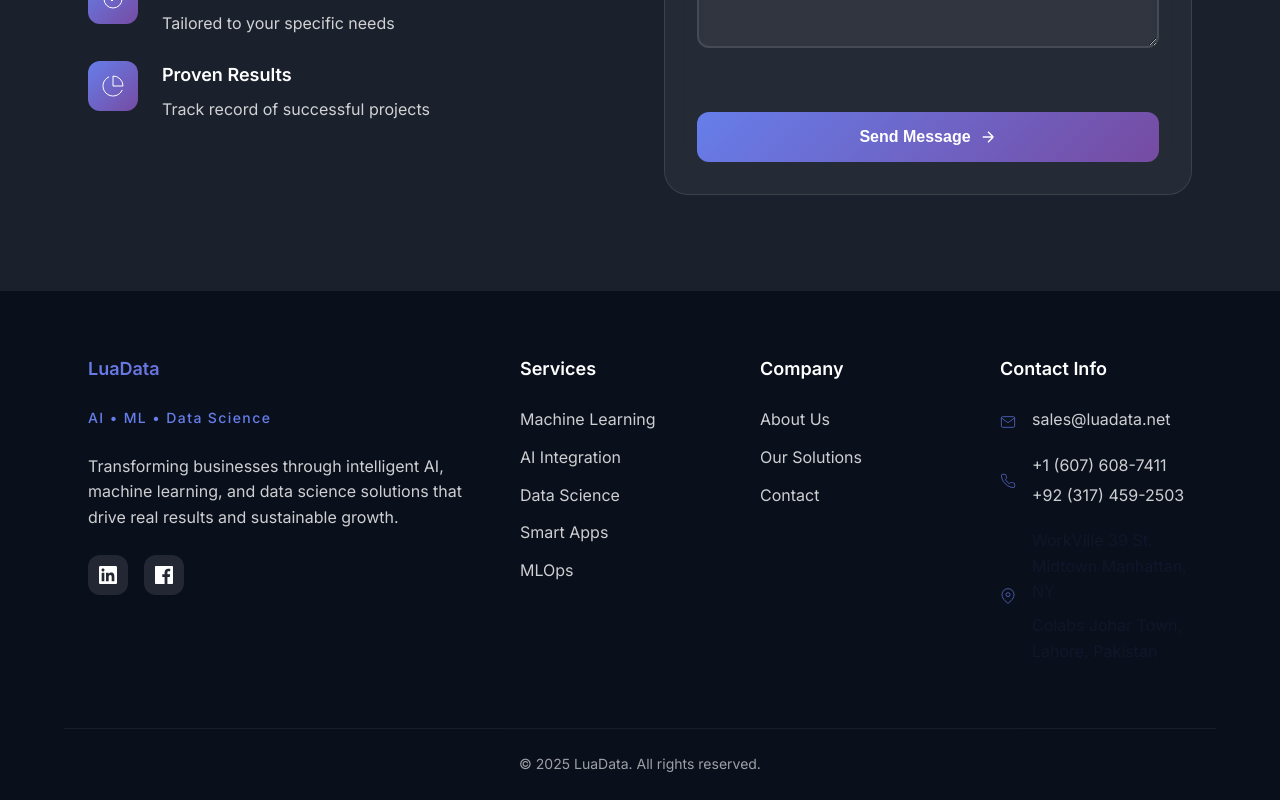
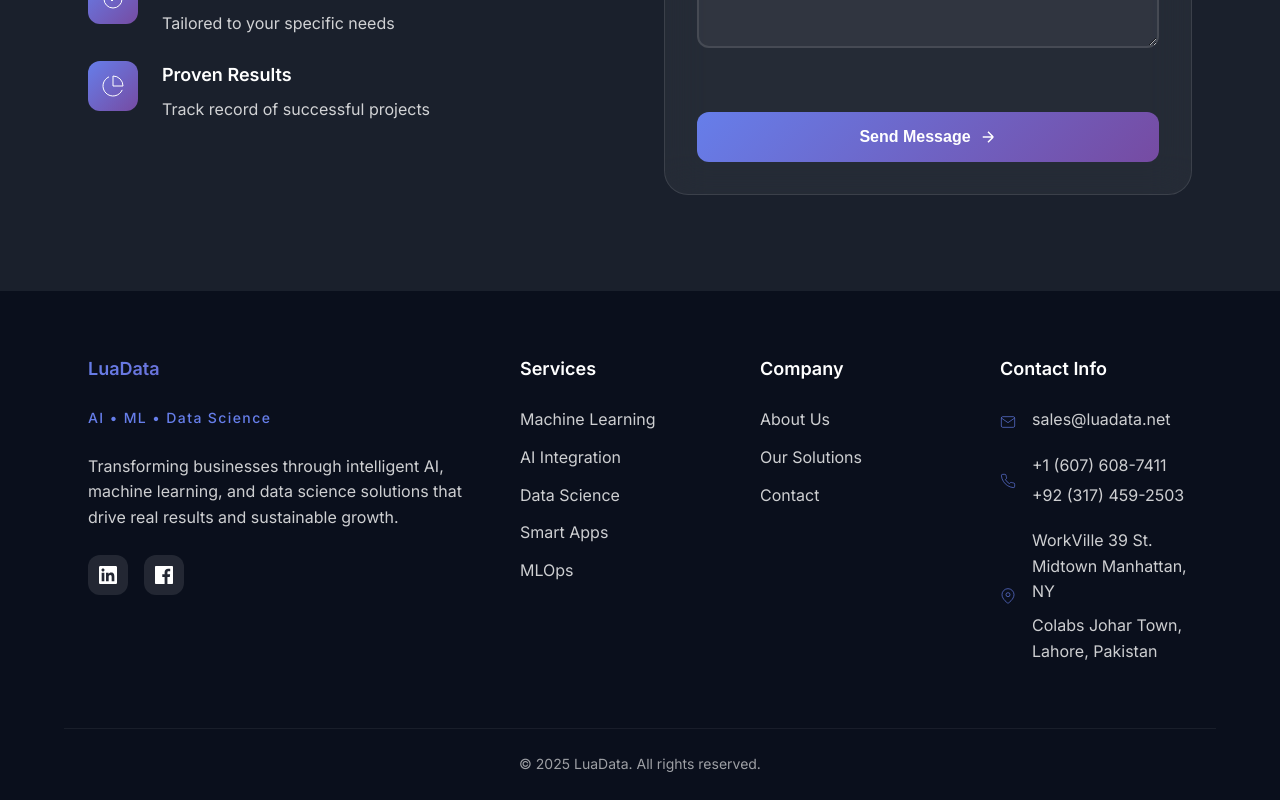
Before and after one commit to hamza0011/luadata, a React (Vite) app: page / in a window 1280 px wide. Shown: the part 5146-5946 px from the top of the page. Built offline with nearby package versions, Linux system fonts and the light colour scheme.

Commit message:
Update App.css

```diff
--- a/src/App.css
+++ b/src/App.css
@@ -2573,7 +2573,7 @@ html {
 .address-line {
   display: block;
   margin-top: 4px;
-  color: #0f172a;
+  color: inherit;
 }
 
 .phone-block {
```
